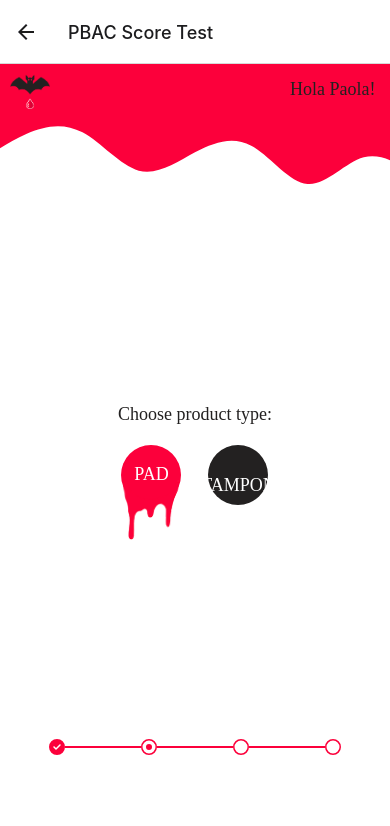
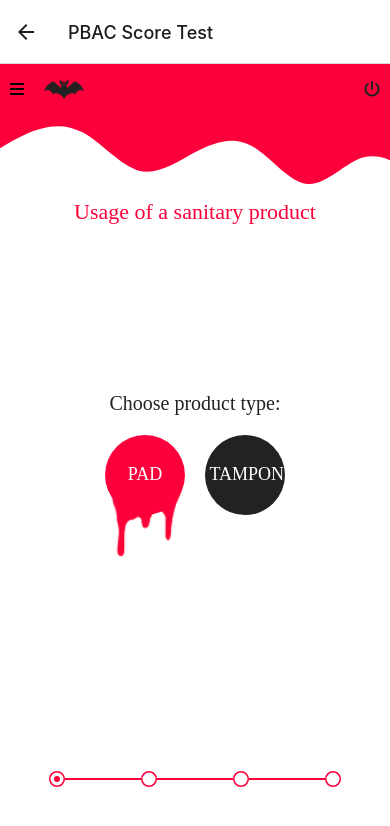
Before and after one commit to jaco5157/bitsxlaMarato, a React Native app in the folder Dracula/: screen /PBACOneScreen in a window 390 px wide. Shown: the top 826 px of the page. Built offline with nearby package versions, Linux system fonts and the light colour scheme.

Commit message:
Save PBAC

```diff
--- a/Dracula/pages/HomeScreen.tsx
+++ b/Dracula/pages/HomeScreen.tsx
@@ -55,9 +55,6 @@ const HomeScreen = ({navigation}) => {
                     <Pressable style={{...styles.button, ...customStyles.registerButton}} onPress={() =>navigation.navigate('Create')}>
                         <CustomText style={{color: colors.white, fontFamily: "FiraSans-Medium"}}>REGISTER</CustomText>
                     </Pressable>
-                    <Pressable style={{...styles.button, ...customStyles.registerButton}} onPress={() =>navigation.navigate('PBACOneScreen')}>
-                        <CustomText style={{color: colors.white, fontFamily: "FiraSans-Medium"}}>TEST</CustomText>
-                    </Pressable>
                 </View>
                 {reset ? (<></>) : (
                     <Pressable style={{...styles.button, ...customStyles.registerButton, width: 150, marginTop: 10}} onPress={() => clear()}>
--- a/Dracula/pages/PBAC01Screen.tsx
+++ b/Dracula/pages/PBAC01Screen.tsx
@@ -4,6 +4,7 @@ import styles, {colors} from './Styles';
 import TopWave from '../components/TopWave'
 import CustomText from '../components/CustomText'
 import Svg, {Path} from 'react-native-svg'
+import Header from '../components/Header'
 import { usePBACContext } from './PBACProvider';
 
     {/*
@@ -81,7 +82,7 @@ const PBACOneScreen = ({ route, navigation }) => {
          display: "flex",
          alignItems: "center",
          flexDirection: "column",
-         paddingTop: 110,
+         paddingTop: 90,
          gap: 10
        },
        actions: {
@@ -98,7 +99,7 @@ const PBACOneScreen = ({ route, navigation }) => {
          gap: 20,
          flexGrow: 1,
          justifyContent: "center",
-         paddingBottom: 50
+         paddingBottom: 100
        },
        answers: {
          display: "flex",
@@ -110,18 +111,18 @@ const PBACOneScreen = ({ route, navigation }) => {
        answer: {
            borderRadius: 50,
            color: "white",
-         width: 60,
-         height: 60,
+           width: 80,
+           height: 80,
            display: "flex",
            justifyContent: "center",
            alignItems: "center",
          },
          bloodDrop: {
            position: 'absolute',
-         bottom: -35,
-         left: -6,
-         width: 70,
-         height: 70
+           bottom: -42,
+           left: -5,
+           width: 90,
+           height: 90
          },
        progressBar: {
          display: "flex",
@@ -151,15 +152,14 @@ const PBACOneScreen = ({ route, navigation }) => {
    return (
      <View style={styles.body}>
        <View style={styles.mainContainer}>
-           <View style={customStyles.header}>
-               <Image source={require('./../assets/logo.png')} style={{...styles.logo, width: 40, height: 40}}/>
-               <CustomText style={{paddingRight: 10}}> Hola Paola! </CustomText>
-           </View>
+           <Header/>
            <View style={customStyles.container}>
              <TopWave/>
+            <CustomText style={{color:colors.primary, fontFamily:"FiraSans-Bold", fontSize:22}}>Usage of a sanitary product</CustomText>
+
              <View style={customStyles.actions}>
                  <View style={customStyles.questionsContainer}>
-                     <CustomText style={{textAlign: "center"}}>{ PBAC_question1 }</CustomText>
+                    <CustomText style={{textAlign: "center", fontSize:20}}>{PBAC_question1}</CustomText>
                      <View style={customStyles.answers}>
                          {/* PAD */}
                          <View style={{position: 'relative'}}>
@@ -184,8 +184,8 @@ const PBACOneScreen = ({ route, navigation }) => {
                  <View style={customStyles.progressBar}>
                      <View style={customStyles.line}></View>
                      {[...Array(4)].map((x, i) =>
-                         <Svg style={customStyles.step} viewBox="0 0 512 512">
-                             <Path d={progressSvgPath(i)}/>
+                         <Svg key={'step'+i} style={customStyles.step} viewBox="0 0 512 512">
+                             <Path d={progressSvgPath(i+1)}/>
                          </Svg>
                        )}
                  </View>
--- a/Dracula/pages/PBAC02Screen.tsx
+++ b/Dracula/pages/PBAC02Screen.tsx
@@ -4,6 +4,7 @@ import styles, {colors} from './Styles';
 import TopWave from '../components/TopWave'
 import CustomText from '../components/CustomText'
 import Svg, {Path} from 'react-native-svg'
+import Header from '../components/Header'
 import { usePBACContext } from './PBACProvider';
 
     {/*
@@ -97,7 +98,7 @@ const PBACTwoScreen = ({ route, navigation }) => {
         display: "flex",
         alignItems: "center",
         flexDirection: "column",
-        paddingTop: 110,
+        paddingTop: 90,
         gap: 10
       },
       actions: {
@@ -114,7 +115,7 @@ const PBACTwoScreen = ({ route, navigation }) => {
         gap: 20,
         flexGrow: 1,
         justifyContent: "center",
-        paddingBottom: 50
+        paddingBottom: 100
       },
       answers: {
         display: "flex",
@@ -126,18 +127,18 @@ const PBACTwoScreen = ({ route, navigation }) => {
       answer: {
               borderRadius: 50,
               color: "white",
-        width: 60,
-        height: 60,
+              width: 80,
+              height: 80,
               display: "flex",
               justifyContent: "center",
               alignItems: "center",
             },
             bloodDrop: {
               position: 'absolute',
-        bottom: -35,
-        left: -6,
-        width: 70,
-        height: 70
+              bottom: -42,
+              left: -5,
+              width: 90,
+              height: 90
             },
       progressBar: {
         display: "flex",
@@ -166,15 +167,16 @@ const PBACTwoScreen = ({ route, navigation }) => {
    return (
      <View style={styles.body}>
        <View style={styles.mainContainer}>
-           <View style={customStyles.header}>
-               <Image source={require('./../assets/logo.png')} style={{...styles.logo, width: 40, height: 40}}/>
-               <CustomText style={{paddingRight: 10}}> Hola Paola! </CustomText>
-           </View>
+           <Header/>
+
            <View style={customStyles.container}>
              <TopWave/>
+            <CustomText style={{color:colors.primary, fontFamily:"FiraSans-Bold", fontSize:22}}>Usage of a sanitary product</CustomText>
+
              <View style={customStyles.actions}>
                  <View style={customStyles.questionsContainer}>
-                     <CustomText style={{textAlign: "center"}}>{ PBAC_question2 }</CustomText>
+                    <CustomText style={{textAlign: "center", fontSize:20}}>{PBAC_question2}</CustomText>
+
                      <View style={customStyles.answers}>
 
                         {/* LOW FLOW */}
@@ -208,8 +210,8 @@ const PBACTwoScreen = ({ route, navigation }) => {
                  <View style={customStyles.progressBar}>
                      <View style={customStyles.line}></View>
                      {[...Array(4)].map((x, i) =>
-                         <Svg style={customStyles.step} viewBox="0 0 512 512">
-                             <Path d={progressSvgPath(i)}/>
+                         <Svg key={'step'+i} style={customStyles.step} viewBox="0 0 512 512">
+                             <Path d={progressSvgPath(i+1)}/>
                          </Svg>
                        )}
                  </View>
--- a/Dracula/pages/PBAC03Screen.tsx
+++ b/Dracula/pages/PBAC03Screen.tsx
@@ -4,6 +4,7 @@ import styles, {colors} from './Styles';
 import TopWave from '../components/TopWave'
 import CustomText from '../components/CustomText'
 import Svg, {Path} from 'react-native-svg'
+import Header from '../components/Header'
 import { usePBACContext } from './PBACProvider';
 
     {/*
@@ -90,7 +91,7 @@ const PBACThreeScreen = ({ route, navigation }) => {
         display: "flex",
         alignItems: "center",
         flexDirection: "column",
-        paddingTop: 110,
+        paddingTop: 90,
         gap: 10
       },
       actions: {
@@ -107,7 +108,7 @@ const PBACThreeScreen = ({ route, navigation }) => {
         gap: 20,
         flexGrow: 1,
         justifyContent: "center",
-        paddingBottom: 50
+        paddingBottom: 100
       },
       answers: {
         display: "flex",
@@ -119,18 +120,18 @@ const PBACThreeScreen = ({ route, navigation }) => {
       answer: {
               borderRadius: 50,
               color: "white",
-        width: 60,
-        height: 60,
+              width: 80,
+              height: 80,
               display: "flex",
               justifyContent: "center",
               alignItems: "center",
             },
             bloodDrop: {
               position: 'absolute',
-        bottom: -35,
-        left: -6,
-        width: 70,
-        height: 70
+              bottom: -42,
+              left: -5,
+              width: 90,
+              height: 90
             },
       progressBar: {
         display: "flex",
@@ -159,15 +160,16 @@ const PBACThreeScreen = ({ route, navigation }) => {
    return (
      <View style={styles.body}>
        <View style={styles.mainContainer}>
-           <View style={customStyles.header}>
-               <Image source={require('./../assets/logo.png')} style={{...styles.logo, width: 40, height: 40}}/>
-               <CustomText style={{paddingRight: 10}}> Hola Paola! </CustomText>
-           </View>
+           <Header/>
+
            <View style={customStyles.container}>
              <TopWave/>
+            <CustomText style={{color:colors.primary, fontFamily:"FiraSans-Bold", fontSize:22}}>Usage of a sanitary product</CustomText>
+
              <View style={customStyles.actions}>
                  <View style={customStyles.questionsContainer}>
-                     <CustomText style={{textAlign: "center"}}>{ PBAC_question3 }</CustomText>
+                    <CustomText style={{textAlign: "center", fontSize:20}}>{PBAC_question3}</CustomText>
+
                      <View style={customStyles.answers}>
                          {/* 1p BLOOD CLOT */}
                          <Pressable onPress={ () => {
@@ -203,8 +205,8 @@ const PBACThreeScreen = ({ route, navigation }) => {
                  <View style={customStyles.progressBar}>
                      <View style={customStyles.line}></View>
                      {[...Array(4)].map((x, i) =>
-                         <Svg style={customStyles.step} viewBox="0 0 512 512">
-                             <Path d={progressSvgPath(i)}/>
+                         <Svg key={'step'+i} style={customStyles.step} viewBox="0 0 512 512">
+                             <Path d={progressSvgPath(i+1)}/>
                          </Svg>
                        )}
                  </View>
--- a/Dracula/pages/PBAC04Screen.tsx
+++ b/Dracula/pages/PBAC04Screen.tsx
@@ -4,6 +4,7 @@ import styles, {colors} from './Styles';
 import TopWave from '../components/TopWave'
 import CustomText from '../components/CustomText'
 import Svg, {Path} from 'react-native-svg'
+import Header from '../components/Header'
 import { usePBACContext } from './PBACProvider';
 
     {/*
@@ -85,7 +86,7 @@ const PBACFourScreen = ({ route, navigation }) => {
          display: "flex",
          alignItems: "center",
          flexDirection: "column",
-         paddingTop: 110,
+         paddingTop: 90,
          gap: 10
        },
        actions: {
@@ -102,7 +103,7 @@ const PBACFourScreen = ({ route, navigation }) => {
          gap: 20,
          flexGrow: 1,
          justifyContent: "center",
-         paddingBottom: 50
+         paddingBottom: 100
        },
        answers: {
          display: "flex",
@@ -114,18 +115,18 @@ const PBACFourScreen = ({ route, navigation }) => {
        answer: {
            borderRadius: 50,
            color: "white",
-         width: 60,
-         height: 60,
+           width: 80,
+           height: 80,
            display: "flex",
            justifyContent: "center",
            alignItems: "center",
          },
          bloodDrop: {
            position: 'absolute',
-         bottom: -35,
-         left: -6,
-         width: 70,
-         height: 70
+           bottom: -42,
+           left: -5,
+           width: 90,
+           height: 90
          },
        progressBar: {
          display: "flex",
@@ -155,15 +156,16 @@ const PBACFourScreen = ({ route, navigation }) => {
    return (
      <View style={styles.body}>
        <View style={styles.mainContainer}>
-           <View style={customStyles.header}>
-               <Image source={require('./../assets/logo.png')} style={{...styles.logo, width: 40, height: 40}}/>
-               <CustomText style={{paddingRight: 10}}> Hola Paola! </CustomText>
-           </View>
+           <Header/>
+
            <View style={customStyles.container}>
              <TopWave/>
+            <CustomText style={{color:colors.primary, fontFamily:"FiraSans-Bold", fontSize:22}}>Usage of a sanitary product</CustomText>
+
              <View style={customStyles.actions}>
                  <View style={customStyles.questionsContainer}>
-                     <CustomText style={{textAlign: "center"}}>{ PBAC_question4 }</CustomText>
+                    <CustomText style={{textAlign: "center", fontSize:20}}>{PBAC_question4}</CustomText>
+
                      <View style={customStyles.answers}>
                         {/* FLOODING */}
                          <View style={{position: 'relative'}}>
@@ -188,8 +190,8 @@ const PBACFourScreen = ({ route, navigation }) => {
                  <View style={customStyles.progressBar}>
                      <View style={customStyles.line}></View>
                      {[...Array(4)].map((x, i) =>
-                         <Svg style={customStyles.step} viewBox="0 0 512 512">
-                             <Path d={progressSvgPath(i)}/>
+                         <Svg key={'step'+i} style={customStyles.step} viewBox="0 0 512 512">
+                             <Path d={progressSvgPath(i+1)}/>
                          </Svg>
                        )}
                  </View>
--- a/Dracula/pages/PBACResultsScreen.tsx
+++ b/Dracula/pages/PBACResultsScreen.tsx
@@ -3,17 +3,34 @@ import { View, Text, TextInput, Button, StyleSheet, Image, Pressable } from 'rea
 import styles, {colors} from './Styles';
 import TopWave from '../components/TopWave'
 import CustomText from '../components/CustomText'
+import Header from '../components/Header'
 import Svg, {Path} from 'react-native-svg'
+import {useStorage} from '../hooks/useStorage'
 
 import { usePBACContext } from './PBACProvider';
 
 const PBACResultsScreen = ({ route, navigation }) => {
-    const { pbacAnswers, cumulativeScore } = usePBACContext();
+    const { pbacAnswers, cumulativeScore, updatePbacAnswers, updateCumulativeScore } = usePBACContext();
 
-    useEffect(() => {
-        // This effect runs whenever 'answer' changes
-        console.log('Answers:', pbacAnswers, 'Cumulative score:', cumulativeScore);
-    }, []);
+    const [PBAC, setPBAC, refreshPBAC] = useStorage('DRACULA@PBAC', {})
+    const [currentUser] = useStorage('DRACULA@current-user', '')
+
+
+    const answer = {
+       cumulativeScore: cumulativeScore,
+       answers: pbacAnswers
+   }
+
+    const currentUserLC = currentUser.toLowerCase()
+    if (PBAC[currentUserLC] === undefined)
+        PBAC[currentUserLC] = [answer]
+    else
+        PBAC[currentUserLC] = [...PBAC[currentUserLC], answer]
+
+     setPBAC(PBAC).then(() => {
+         console.log('Answers:', answers);
+         console.log(PBAC[currentUserLC])
+     })
 
      const customStyles = StyleSheet.create({
        header: {
@@ -34,7 +51,7 @@ const PBACResultsScreen = ({ route, navigation }) => {
          display: "flex",
          alignItems: "center",
          flexDirection: "column",
-         paddingTop: 110,
+         paddingTop: 90,
          gap: 10
        },
        actions: {
@@ -104,12 +121,12 @@ const PBACResultsScreen = ({ route, navigation }) => {
    return (
      <View style={styles.body}>
        <View style={styles.mainContainer}>
-           <View style={customStyles.header}>
-               <Image source={require('./../assets/logo.png')} style={{...styles.logo, width: 40, height: 40}}/>
-               <CustomText style={{paddingRight: 10}}> Hola Paola! </CustomText>
-           </View>
+           <Header/>
+
            <View style={customStyles.container}>
              <TopWave/>
+            <CustomText style={{color:colors.primary, fontFamily:"FiraSans-Bold", fontSize:22}}>PBAC Score</CustomText>
+
              <View style={customStyles.actions}>
                  <View style={customStyles.questionsContainer}>
                      <CustomText style={{textAlign: "center"}}>{ cumulativeScore }</CustomText>
--- a/Dracula/pages/ProfileScreen.tsx
+++ b/Dracula/pages/ProfileScreen.tsx
@@ -70,7 +70,7 @@ const ProfileScreen = ({navigation, route}) => {
                           <CustomText style={{textAlign: "center"}}>Hey <CustomText style={styles.highlight}>{currentUser}</CustomText>!</CustomText>
                           <CustomText style={{fontFamily: "FiraSans-Light", textAlign: "center"}}>Your cycle has started last <CustomText>{new Date(lastCycle[0]).toDateString()}</CustomText></CustomText>
                       </View>
-                      <Pressable style={{...styles.button, backgroundColor: colors.primary, width: "100%", paddingTop: 25, paddingBottom: 25}} onPress={() => endCycle()}>
+                      <Pressable style={{...styles.button, backgroundColor: colors.primary, width: "100%", paddingTop: 25, paddingBottom: 25}} onPress={() => navigation.navigate('PBACOneScreen')}>
                           <CustomText style={{color: colors.white}}>Add a sanitory product used</CustomText>
                         </Pressable>
                       <Pressable style={{...styles.button, backgroundColor: colors.white, borderColor: colors.primary, borderWidth: 3, width: "100%"}} onPress={() => endCycle()}>
```
Lines whose indentation alone changed are shown as unchanged.
